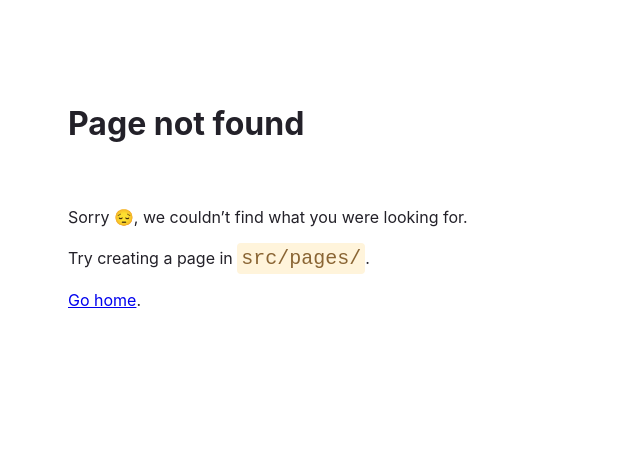
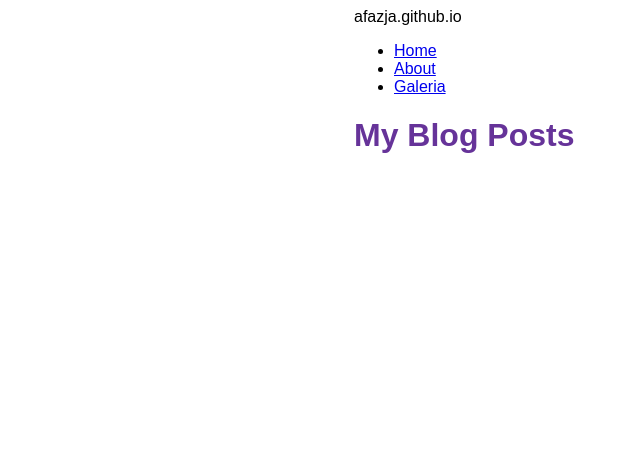
Before and after one commit to osw-afazja/old.osw-afazja.github.io, a Gatsby site: page /galeria in a window 1280 px wide. Before the commit this address had no page. Shown: the whole page, without its empty margins (36-676 px from the left). Built offline with nearby package versions, Linux system fonts and the light colour scheme; Gatsby itself is replaced by a stand-in of ours.

Commit message:
Update structure, replace gallery with galeria route and expose gallery pages

```diff
--- a/src/components/layout.tsx
+++ b/src/components/layout.tsx
@@ -40,8 +40,8 @@
             </Link>
           </li>
           <li className={navLinkItem}>
-            <Link to="/gallery" className={navLinkText}>
-              Gallery
+            <Link to="/galeria" className={navLinkText}>
+              Galeria
             </Link>
           </li>
         </ul>
--- /dev/null
+++ b/src/pages/galeria/index.tsx
@@ -0,0 +1,42 @@
+import * as React from 'react';
+import { Link, graphql } from 'gatsby'
+import Layout from '../../components/layout'
+import Seo from '../../components/seo'
+
+const GalleryPage = ({ data }) => {
+  return (
+    <Layout pageTitle="My Blog Posts">
+      {
+        data.allMdx.nodes.map(node => (
+          <article key={node.id}>
+            <h2>
+              <Link to={`/galeria/${node.frontmatter.slug}`}>
+                {node.frontmatter.title}
+              </Link>
+            </h2>
+            <p>Posted: {node.frontmatter.date}</p>
+          </article>
+        ))
+      }
+    </Layout>
+  )
+}
+
+export const query = graphql`
+  query {
+    allMdx(sort: { frontmatter: { date: DESC }}) {
+      nodes {
+        frontmatter {
+          date(formatString: "MMMM D, YYYY")
+          title
+          slug
+        }
+        id
+      }
+    }
+  }
+`
+
+export const Head = () => <Seo title="My Blog Posts" />
+
+export default GalleryPage
```
Also changed, not shown: src/pages/galeria/{mdx.frontmatter__slug}.js (added, +28 -0 lines).
